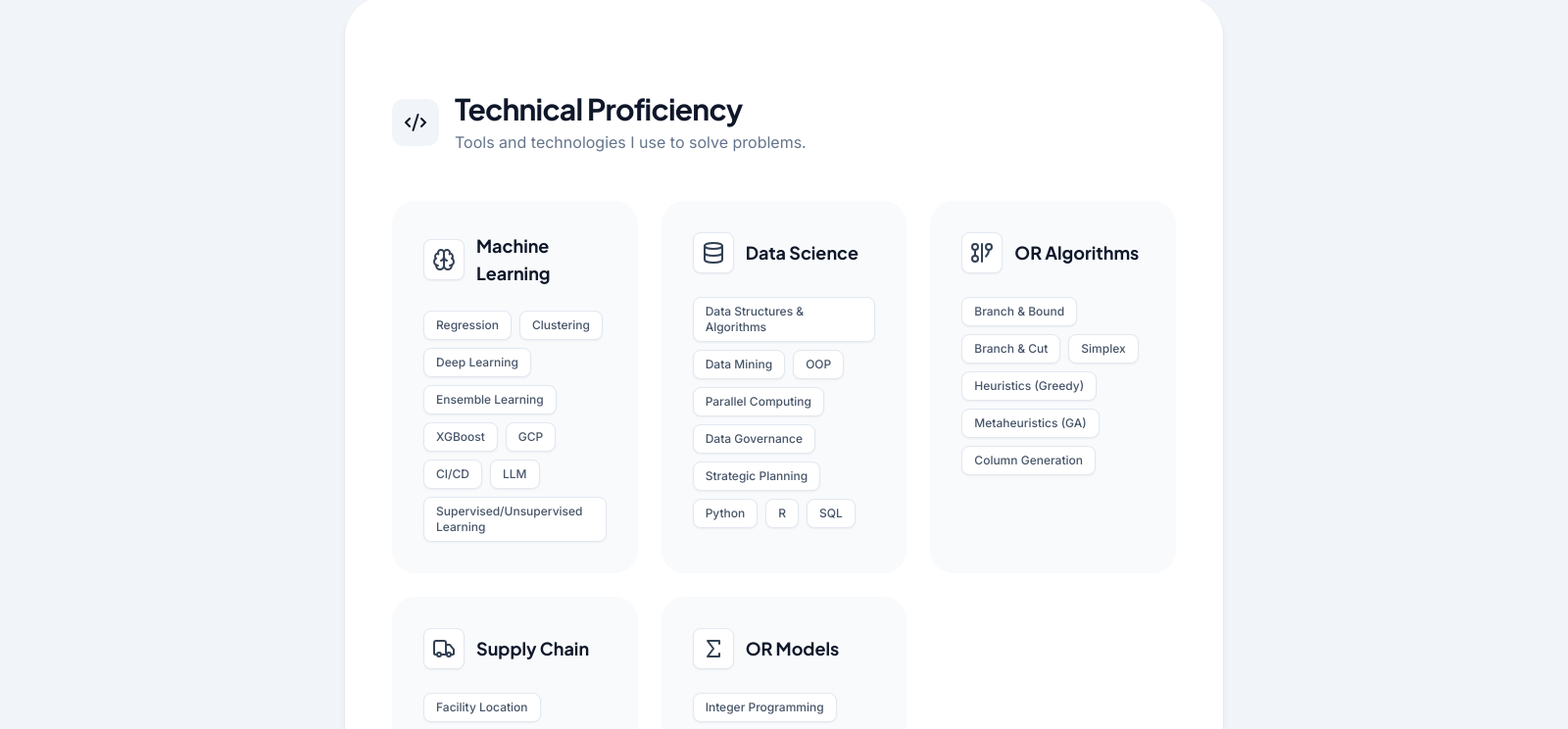
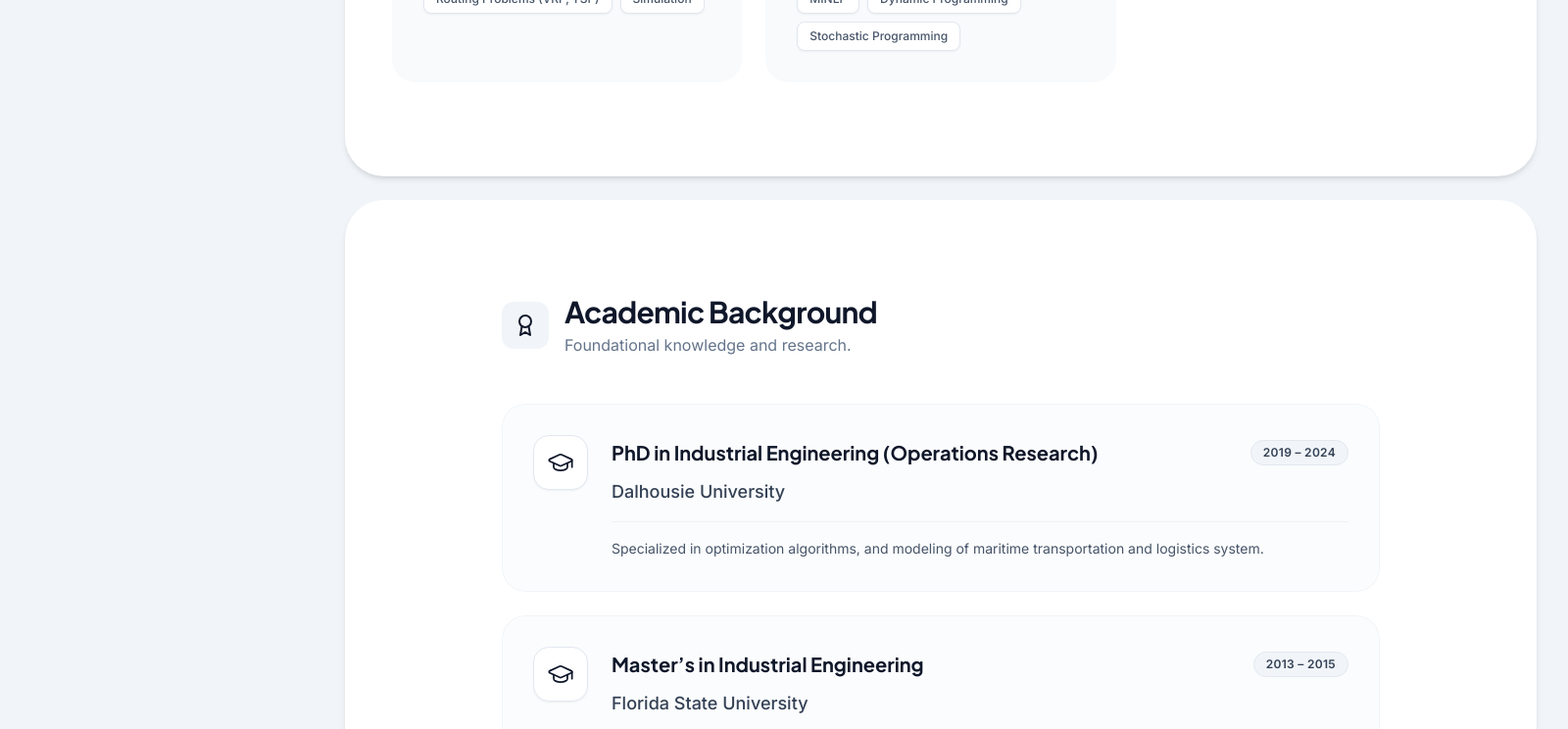
Before and after one commit to FahimMIST/tanmoy-das-portfolio, a React (Vite) app: page / in a window 1280 px wide. Shown: the part 5974-6718 px from the top of the page at 98% size, 1600 px wide, since content can reach past the window. Built offline with nearby package versions, Linux system fonts and the light colour scheme.

Commit message:
feat: Refactor layout for sidebar responsiveness
Adjusted the main content layout to correctly handle sidebar expansion and contraction on larger screens. Introduced a new div to wrap the content, ensuring proper offset and centering.

```diff
--- a/App.tsx
+++ b/App.tsx
@@ -21,12 +21,11 @@ function App() {
         setIsDesktopOpen={setIsDesktopSidebarOpen}
       />
 
-      {/* Main Content Area */}
-      <main className={`
+      {/* Content Wrapper handling the sidebar offset */}
+      <div className={`
+        min-h-screen w-full
         transition-all duration-300 ease-in-out
-        ${isDesktopSidebarOpen ? 'lg:ml-80' : 'lg:ml-0'}
-        min-h-screen
-        p-4 lg:p-8 max-w-[1400px] mx-auto
+        ${isDesktopSidebarOpen ? 'lg:ml-80' : ''}
       `}>
 
         {/* Toggle Button for Desktop when closed */}
@@ -39,15 +38,19 @@ function App() {
           <PanelLeftOpen size={24} className="group-hover:scale-110 transition-transform" />
         </button>
 
-        <div className="space-y-6">
+        {/* Centering Container */}
+        <div className="max-w-[1400px] mx-auto p-4 lg:p-8 w-full">
+          {/* Main Content Area */}
+          <main className="space-y-6 w-full">
             <Hero />
             <Experience />
             <Projects />
             <Skills />
             <Education />
             <Contact />
+          </main>
         </div>
-      </main>
+      </div>
     </div>
   );
 }
```
Lines whose indentation alone changed are shown as unchanged.
